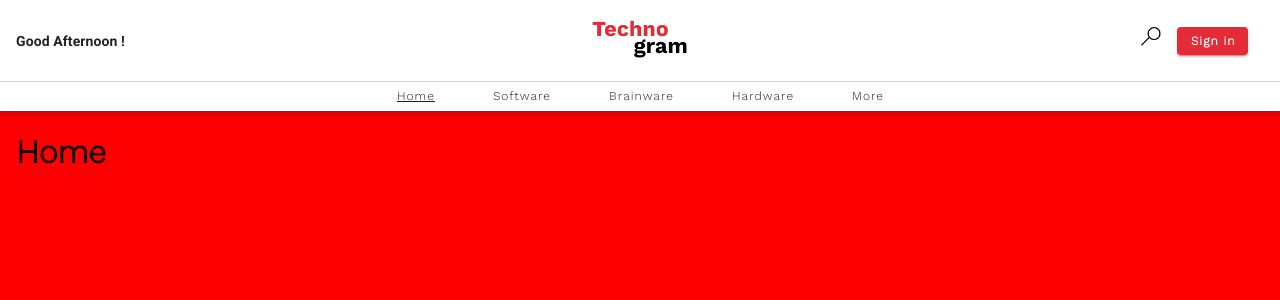
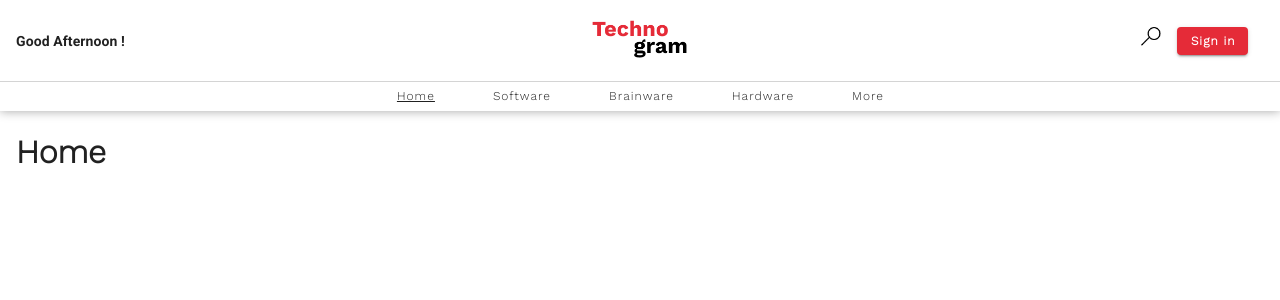
Before and after one commit to adevaraz/webdev1-technogram, a Vue app in the folder client/technogram/: page / in a window 1280 px wide. Shown: the top 300 px of the page. Built offline with nearby package versions, Linux system fonts and the light colour scheme.

Commit message:
Fix Background

```diff
--- a/client/technogram/src/components/user/home/Home.vue
+++ b/client/technogram/src/components/user/home/Home.vue
@@ -1,5 +1,5 @@
 <template>
-    <div style="height:1000px; background:red;">
+    <div style="height:1000px;">
         <h1>Home</h1>
     </div>
 
```
